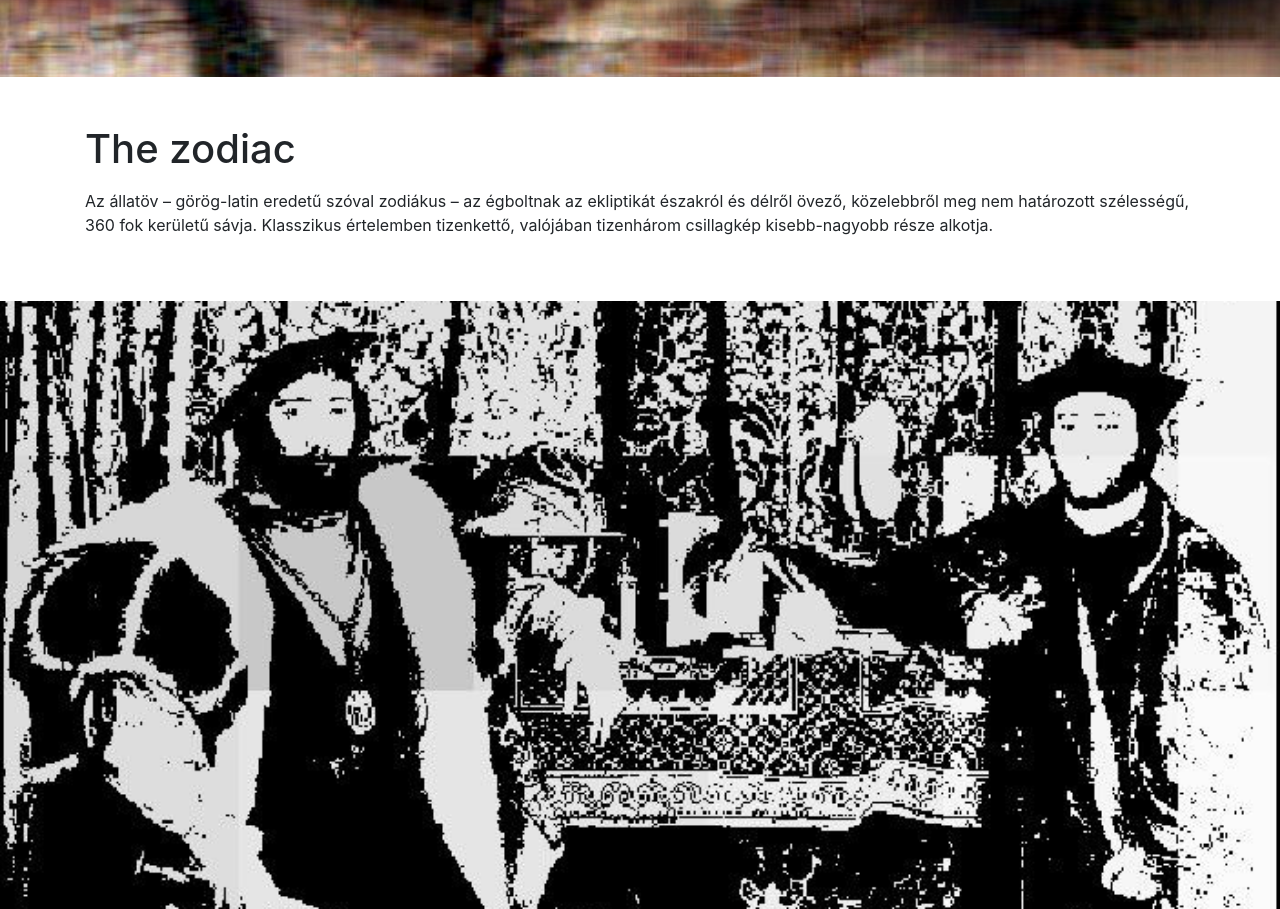
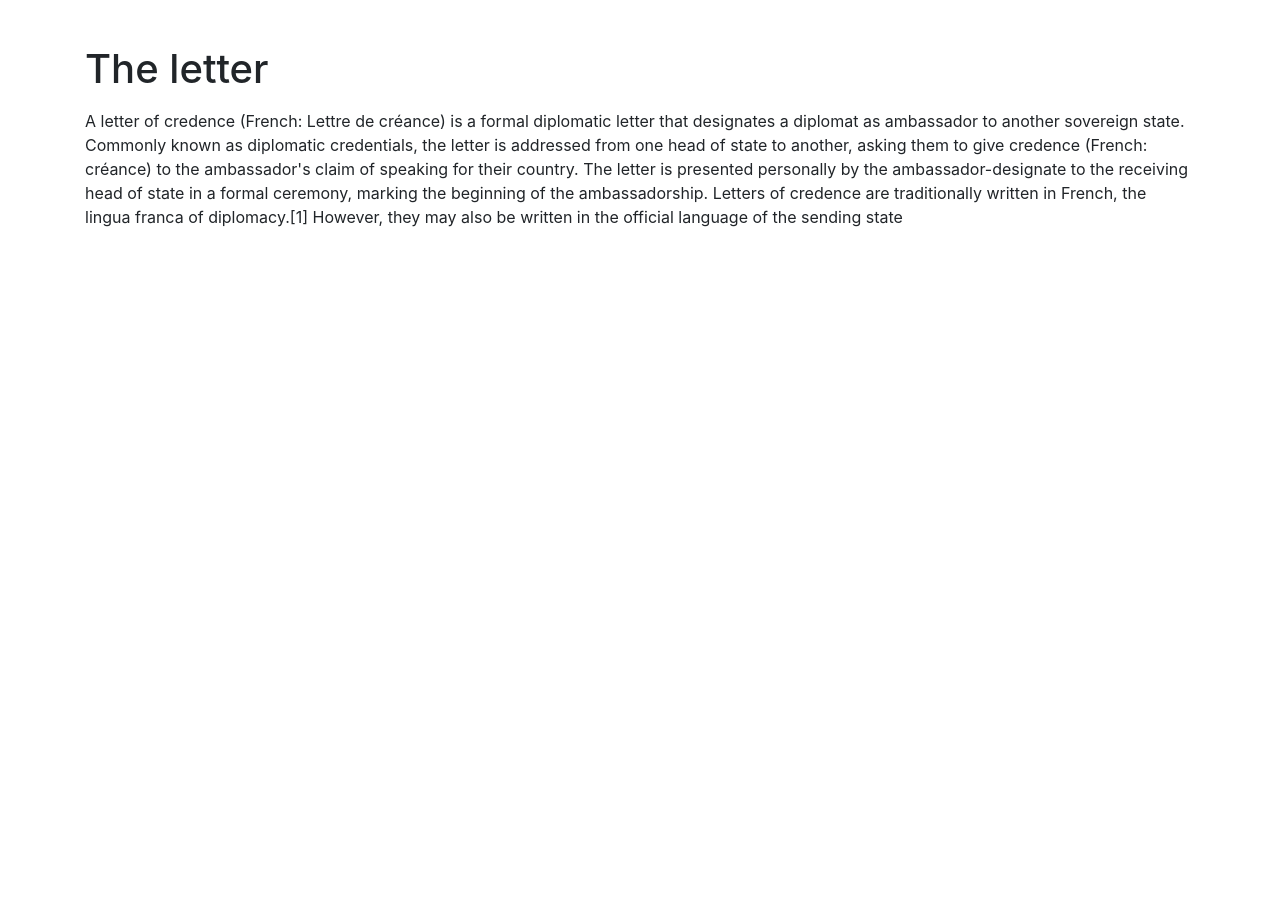
Before and after one commit to bankitomi26/youcat, a website: page index.html in a window 1280 px wide. Shown: the part 1547-2456 px from the top of the page. After the commit the page ends 1888 px from the top, so only its background shows below. Drawn offline with Linux system fonts and the light colour scheme.

Commit message:
Update index.html

```diff
--- a/index.html
+++ b/index.html
@@ -67,7 +67,7 @@
 <!-- Image element - set the background image for the header in the line below -->
   <div class="py-5 bg-image-full" style="background-image: url('22k.jpg');">
     <!-- Put anything you want here! There is just a spacer below for demo purposes! -->
-    <div style="height: 1000px;"></div>
+    <div style="height: 300px;"></div>
   </div>
 
    <!-- Content section -->
@@ -81,14 +81,16 @@
 <!-- Image element - set the background image for the header in the line below -->
   <div class="py-5 bg-image-full" style="background-image: url('image.jpg');">
     <!-- Put anything you want here! There is just a spacer below for demo purposes! -->
-    <div style="height: 1000px;"></div>
+    <div style="height: 300px;"></div>
   </div>
   <!-- Content section -->
   <section class="py-5">
     <div class="container">
       <h1>The letter</h1>
       <p class="lead"></p>
-      <p>  </p>
+      <p> A letter of credence (French: Lettre de créance) is a formal diplomatic letter that designates a diplomat as ambassador to another sovereign state. Commonly known as diplomatic credentials, the letter is addressed from one head of state to another, asking them to give credence (French: créance) to the ambassador's claim of speaking for their country. The letter is presented personally by the ambassador-designate to the receiving head of state in a formal ceremony, marking the beginning of the ambassadorship.
+
+Letters of credence are traditionally written in French, the lingua franca of diplomacy.[1] However, they may also be written in the official language of the sending state </p>
     </div>
   </section>
 
```
